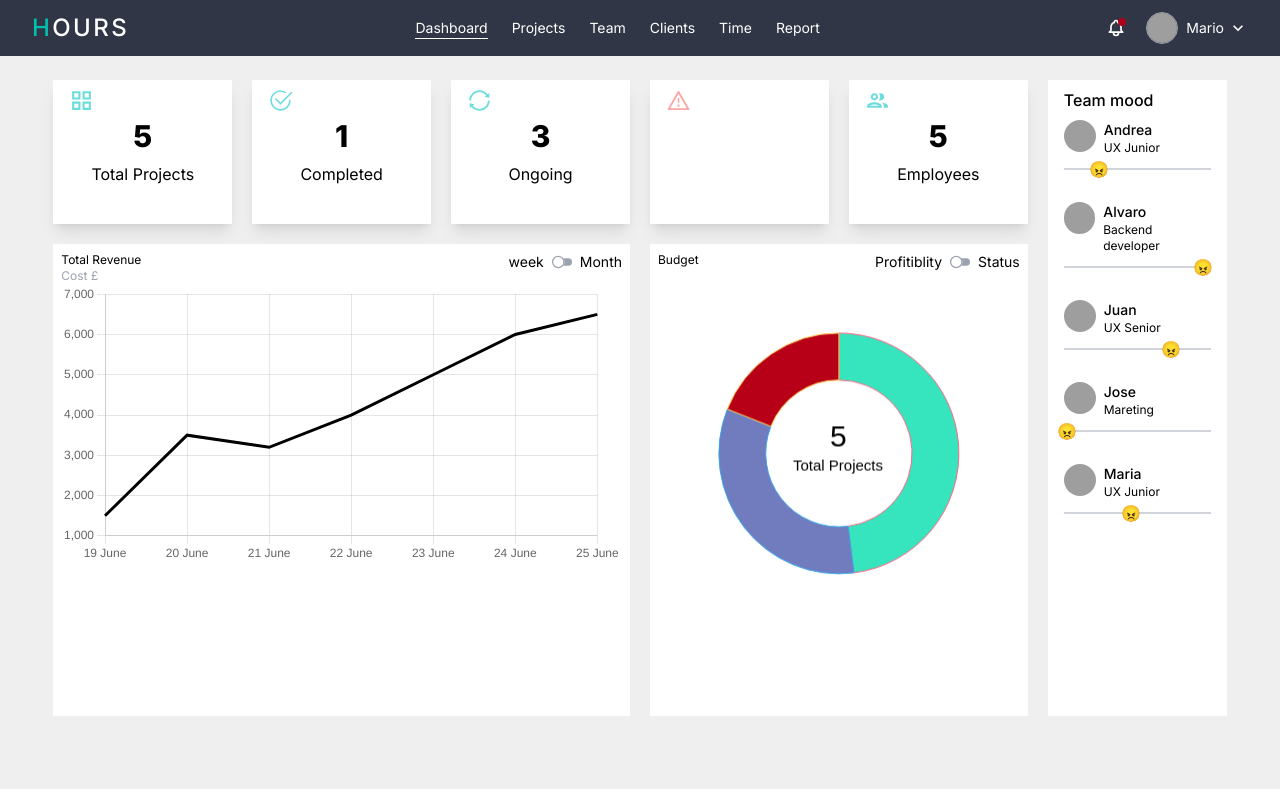
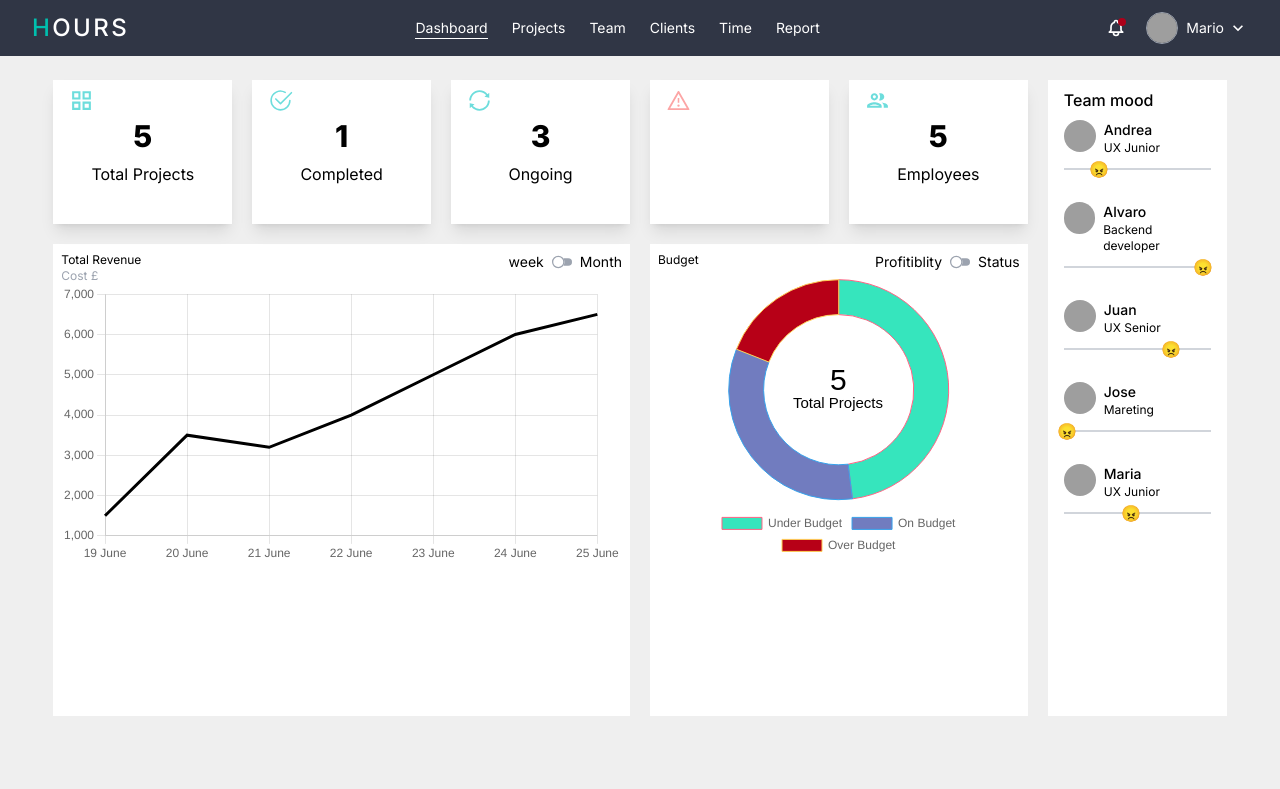
Before and after one commit to Avin008/roc8-user-dashboard-assignment, a React (Vite) app: page / in a window 1280 px wide. Shown: the top 789 px of the page. Built offline with nearby package versions, Linux system fonts and the light colour scheme; grey boxes are pictures that could not be loaded.

Commit message:
fix: doughnut position

```diff
--- a/src/components/DoughnutChart.tsx
+++ b/src/components/DoughnutChart.tsx
@@ -42,7 +42,7 @@ const DoughnutChart = () => {
           (width - ctx.measureText(text).width) / 2
         ),
         textY = height / 2;
-      ctx.fillText(text, textX, textY - 30);
+      ctx.fillText(text, textX, textY - 50);
       ctx.save();
       ctx.font = "15px sans-serif";
       ctx.textBaseline = "top";
@@ -51,22 +51,23 @@ const DoughnutChart = () => {
           (width - ctx.measureText(text).width) / 2
         ),
         textY = height / 2;
-      ctx.fillText(text, textX, textY + 5);
+      ctx.fillText(text, textX, textY - 20);
       ctx.save();
     },
   };
 
   return (
-    <div className="w-full h-full relative">
+    <div className="w-[80%] h-[80%] relative">
       <Doughnut
         plugins={[centerText]}
         options={{
           aspectRatio: 1,
-          cutout: 110,
-          radius: 120,
+          cutout: 80,
+          radius: 110,
+
           plugins: {
             legend: {
-              display: false,
+              display: true,
               position: "bottom",
             },
           },
```
